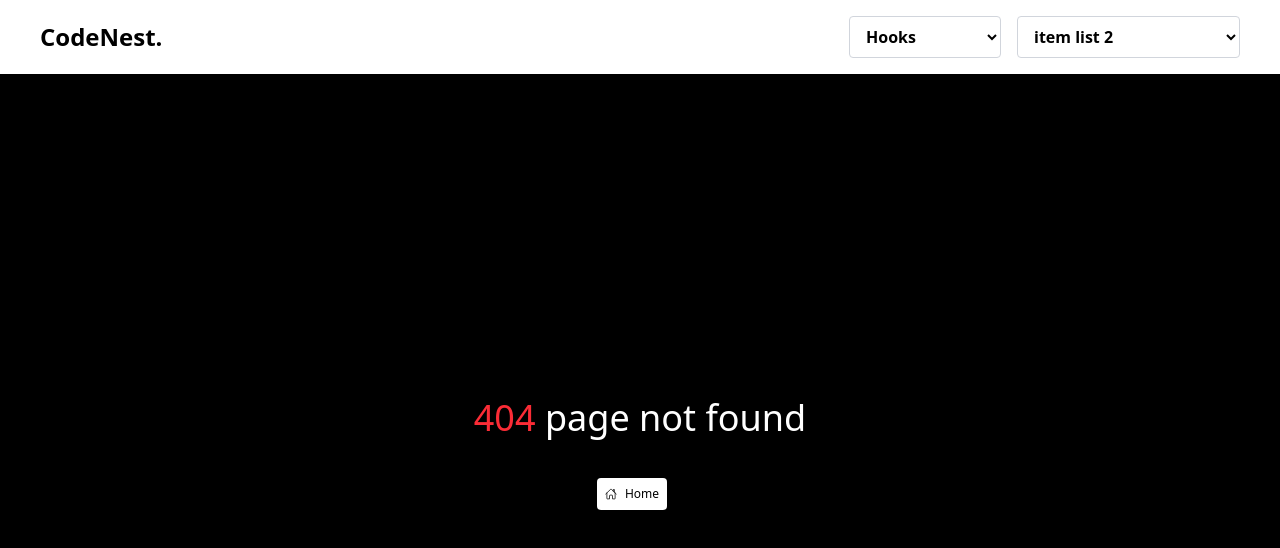
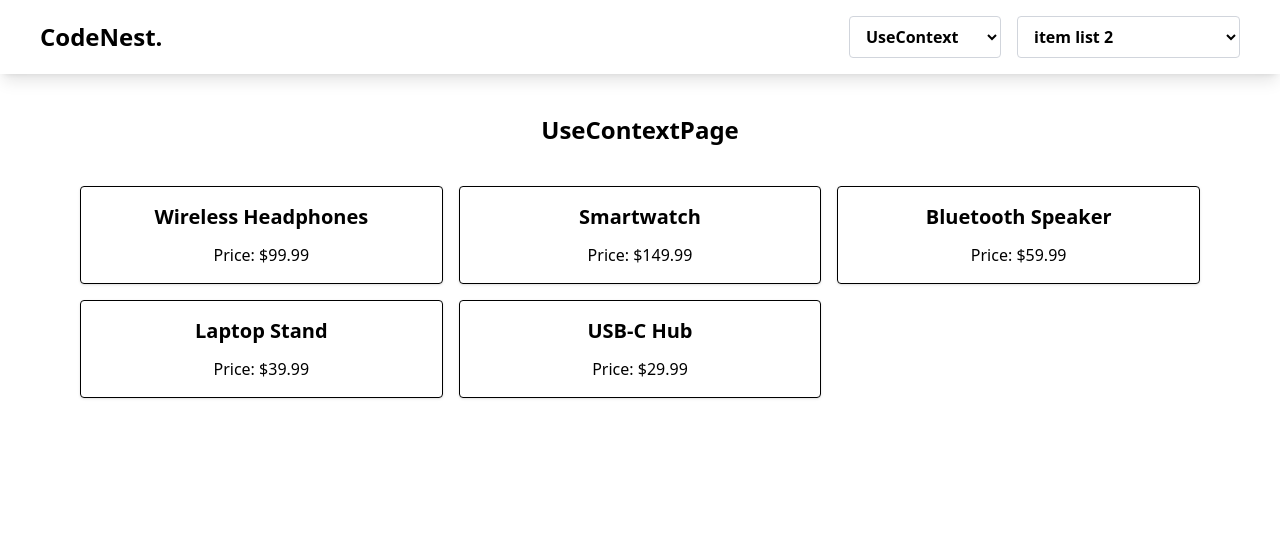
Before and after one commit to rakibul12212/learn-hooks, a Next.js app: page /Pages/UseContextPage in a window 1280 px wide. Before the commit this address had no page. Shown: the top 548 px of the page. Built offline with nearby package versions, Linux system fonts and the light colour scheme.

Commit message:
implement useContext

```diff
--- /dev/null
+++ b/src/app/Pages/UseContextPage/page.jsx
@@ -0,0 +1,23 @@
+"use client";
+import useCardContext from "@/component/Hooks/useCardContext/useCardContext";
+
+const UseContextPage = () => {
+  const cardData = useCardContext();
+
+  return (
+    <div className="px-20 text-center">
+      <p className="py-10 text-2xl font-semibold">UseContextPage</p>
+      <div className="grid grid-cols-3 gap-4 ">
+
+        {cardData.map((card) => (
+          <div key={card.id} className="border p-4 rounded shadow space-y-3">
+            <h3 className="text-xl font-semibold">{card.name}</h3>
+            <p>Price: ${card.price}</p>
+          </div>
+        ))}
+      </div>
+    </div>
+  );
+};
+
+export default UseContextPage;
--- a/src/app/layout.js
+++ b/src/app/layout.js
@@ -2,6 +2,8 @@ import Header from "@/component/Shared/Header";
 import "./globals.css";
 import { Container } from "@/component/UI/Container";
 import ApolloClientPage from "@/component/ApolloClient/ApolloClient";
+import { CardProvider } from "@/component/context/cardContext";
+
 
 export const metadata = {
   title: "CodeNest",
@@ -13,8 +15,10 @@ export default function RootLayout({ children }) {
     <html lang="en">
       <body>
         <Container>
-          <Header />
-          <ApolloClientPage>{children}</ApolloClientPage>
+          <CardProvider>
+            <Header />
+            <ApolloClientPage>{children}</ApolloClientPage>
+          </CardProvider>
         </Container>
       </body>
     </html>
--- /dev/null
+++ b/src/component/Hooks/useCardContext/useCardContext.jsx
@@ -0,0 +1,13 @@
+"use client";
+import { useContext } from "react";
+import CardContext from "@/component/context/cardContext";
+
+const useCardContext = () => {
+  const context = useContext(CardContext);
+  if (!context) {
+    throw new Error("useCardContext must be used within a CardProvider");
+  }
+  return context;
+};
+
+export default useCardContext;
--- a/src/component/Shared/Header.jsx
+++ b/src/component/Shared/Header.jsx
@@ -7,6 +7,7 @@ import React from "react";
 const navLinks = [
   { href: "/Pages/UseStatePage", label: "UseState" },
   { href: "/Pages/UseEffectPage", label: "UseEffect" },
+  { href: "/Pages/UseContextPage", label: "UseContext" },
   { href: "/Pages/UseReducePage", label: "UseReduce" },
   { href: "/Pages/CustomHookPage", label: "Custom hook" },
   { href: "/Pages/Promise", label: "Promise" },
@@ -47,7 +48,7 @@ const Header = () => {
             className="border border-gray-300 rounded px-3 py-2"
           >
             <option value="">Hooks</option>
-            {navLinks.slice(0, 4).map((link) => (
+            {navLinks.slice(0, 5).map((link) => (
               <option key={link.href} value={link.href}>
                 {link.label}
               </option>
@@ -61,7 +62,7 @@ const Header = () => {
             className="border border-gray-300 rounded px-3 py-2"
           >
             <option value="">item list 2</option>
-            {navLinks.slice(5).map((link) => (
+            {navLinks.slice(6).map((link) => (
               <option key={link.href} value={link.href}>
                 {link.label}
               </option>
--- /dev/null
+++ b/src/component/context/cardContext.jsx
@@ -0,0 +1,13 @@
+"use client";
+import { createContext } from "react";
+import { cardData } from "../data/cardData";
+
+const CardContext = createContext();
+
+export const CardProvider = ({ children }) => {
+  return (
+    <CardContext.Provider value={cardData}>{children}</CardContext.Provider>
+  );
+};
+
+export default CardContext;
--- /dev/null
+++ b/src/component/data/cardData.js
@@ -0,0 +1,27 @@
+export const cardData = [
+  {
+    id: 1,
+    name: "Wireless Headphones",
+    price: 99.99,
+  },
+  {
+    id: 2,
+    name: "Smartwatch",
+    price: 149.99,
+  },
+  {
+    id: 3,
+    name: "Bluetooth Speaker",
+    price: 59.99,
+  },
+  {
+    id: 4,
+    name: "Laptop Stand",
+    price: 39.99,
+  },
+  {
+    id: 5,
+    name: "USB-C Hub",
+    price: 29.99,
+  },
+];
```
